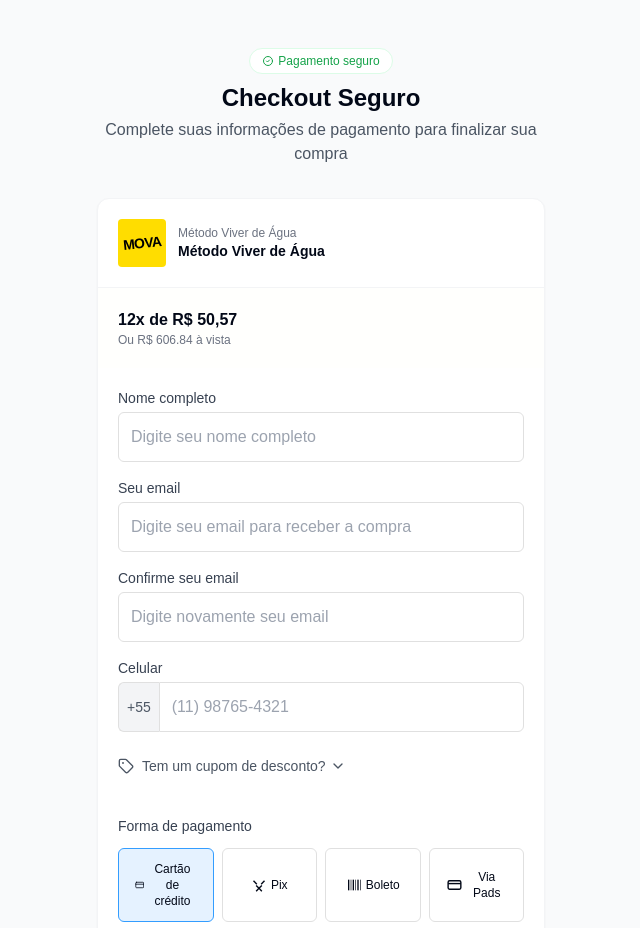
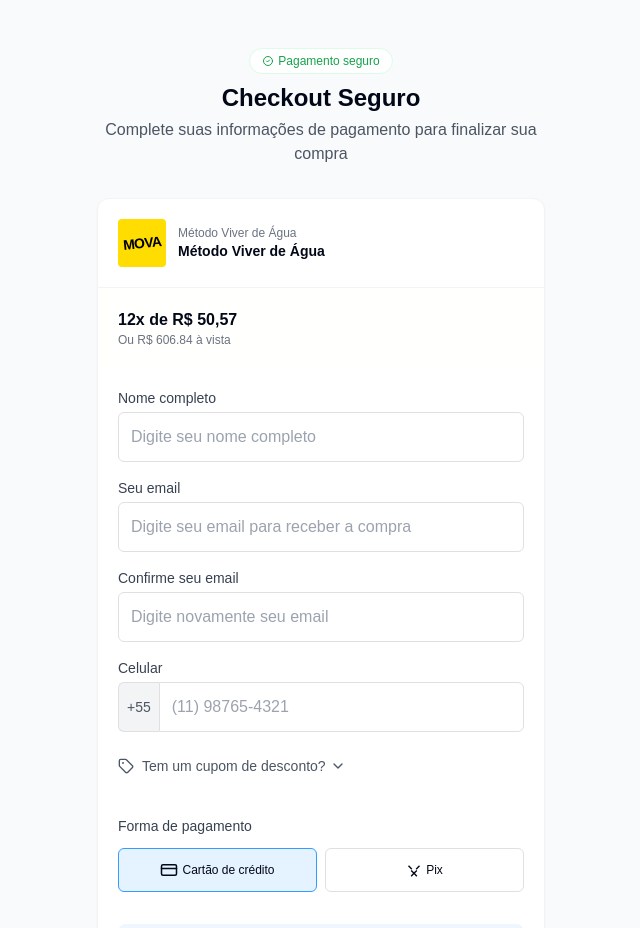
Before and after one commit to aceleresuaideia/friendly-checkout-ux, a React (Vite) app: page / in a window 1280 px wide. Shown: the top 928 px of the page, without its empty margins (319-959 px from the left). Built offline with nearby package versions, Linux system fonts and the light colour scheme; a web font is replaced by a local one.

Commit message:
Limit payment methods
Only show credit card and Pix as payment options.

```diff
--- a/src/components/CheckoutCard.tsx
+++ b/src/components/CheckoutCard.tsx
@@ -23,7 +23,7 @@ const CheckoutCard: React.FC<CheckoutCardProps> = ({
   const [phone, setPhone] = useState('');
   const [couponOpen, setCouponOpen] = useState(false);
   const [couponCode, setCouponCode] = useState('');
-  const [paymentMethod, setPaymentMethod] = useState<'credit' | 'pix' | 'boleto' | 'debit'>('credit');
+  const [paymentMethod, setPaymentMethod] = useState<'credit' | 'pix'>('credit');
   const [isLoading, setIsLoading] = useState(false);
   const [isComplete, setIsComplete] = useState(false);
 
@@ -182,7 +182,7 @@ const CheckoutCard: React.FC<CheckoutCardProps> = ({
 
         <motion.div custom={5} variants={itemVariants} className="pt-4">
           <p className="text-sm font-medium text-gray-700 mb-3">Forma de pagamento</p>
-          <div className="grid grid-cols-4 gap-2">
+          <div className="grid grid-cols-2 gap-2">
             <button
               type="button"
               className={cn("payment-tab", paymentMethod === 'credit' && "active")}
@@ -202,32 +202,6 @@ const CheckoutCard: React.FC<CheckoutCardProps> = ({
                 <path d="M17 13.5L15.5 12L12 15.5L8.5 12L7 13.5L10.5 17L7 20.5L8.5 22L12 18.5L15.5 22L17 20.5L13.5 17L17 13.5Z" fill="currentColor"/>
               </svg>
               <span className="text-xs">Pix</span>
-            </button>
-            <button
-              type="button"
-              className={cn("payment-tab", paymentMethod === 'boleto' && "active")}
-              onClick={() => setPaymentMethod('boleto')}
-            >
-              <svg className="h-4 w-4 mr-1" viewBox="0 0 24 24" fill="none" xmlns="http://www.w3.org/2000/svg">
-                <rect x="3" y="4" width="2" height="16" fill="currentColor"/>
-                <rect x="7" y="4" width="1" height="16" fill="currentColor"/>
-                <rect x="10" y="4" width="2" height="16" fill="currentColor"/>
-                <rect x="14" y="4" width="1" height="16" fill="currentColor"/>
-                <rect x="17" y="4" width="2" height="16" fill="currentColor"/>
-                <rect x="21" y="4" width="1" height="16" fill="currentColor"/>
-              </svg>
-              <span className="text-xs">Boleto</span>
-            </button>
-            <button
-              type="button"
-              className={cn("payment-tab", paymentMethod === 'debit' && "active")}
-              onClick={() => setPaymentMethod('debit')}
-            >
-              <svg className="h-5 w-5 mr-1" viewBox="0 0 24 24" fill="none" xmlns="http://www.w3.org/2000/svg">
-                <rect x="3" y="6" width="18" height="12" rx="2" stroke="currentColor" strokeWidth="2"/>
-                <line x1="3" y1="10" x2="21" y2="10" stroke="currentColor" strokeWidth="2"/>
-              </svg>
-              <span className="text-xs">Via Pads</span>
             </button>
           </div>
         </motion.div>
@@ -252,6 +226,36 @@ const CheckoutCard: React.FC<CheckoutCardProps> = ({
               </div>
 
               <CreditCardForm />
+            </div>
+          </motion.div>
+        )}
+
+        {paymentMethod === 'pix' && (
+          <motion.div
+            initial={{ opacity: 0, height: 0 }}
+            animate={{ opacity: 1, height: 'auto' }}
+            exit={{ opacity: 0, height: 0 }}
+            transition={{ duration: 0.3 }}
+            className="pt-4"
+          >
+            <div className="bg-blue-50 p-4 rounded-lg">
+              <div className="flex flex-col items-center justify-center">
+                <div className="bg-white p-4 rounded-md mb-3">
+                  <svg width="150" height="150" viewBox="0 0 500 500" fill="none" xmlns="http://www.w3.org/2000/svg">
+                    <rect width="500" height="500" fill="white"/>
+                    <path d="M200 175L175 150L150 175L175 200L200 175Z" fill="black"/>
+                    <path d="M150 325L175 350L200 325L175 300L150 325Z" fill="black"/>
+                    <path d="M325 150L350 175L325 200L300 175L325 150Z" fill="black"/>
+                    <path d="M350 325L325 350L300 325L325 300L350 325Z" fill="black"/>
+                    <path d="M275 175H225V325H275V175Z" fill="black"/>
+                    <path d="M325 225H175V275H325V225Z" fill="black"/>
+                  </svg>
+                </div>
+                <p className="text-sm text-gray-600 mb-1">Escaneie o código QR com o aplicativo do seu banco</p>
+                <button type="button" className="text-sm text-checkout-blue font-medium">
+                  Copiar código PIX
+                </button>
+              </div>
             </div>
           </motion.div>
         )}
```
